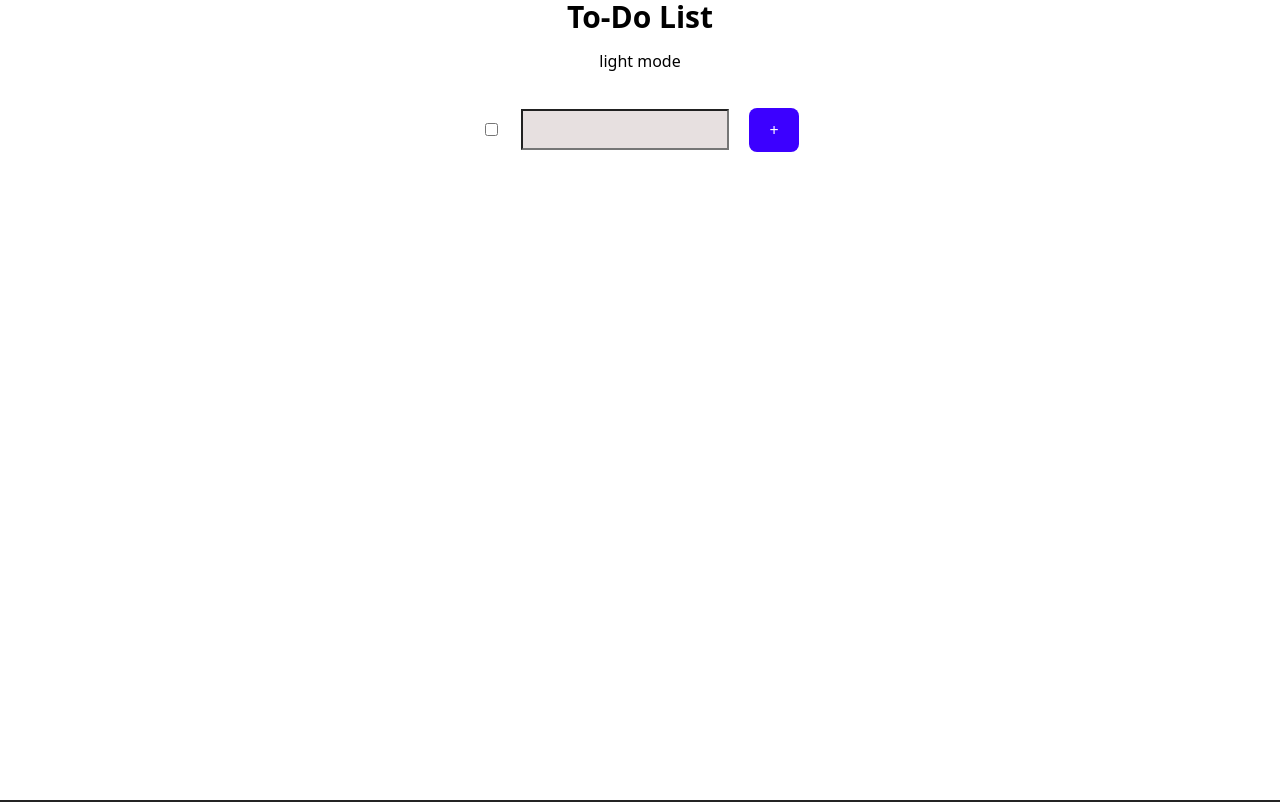
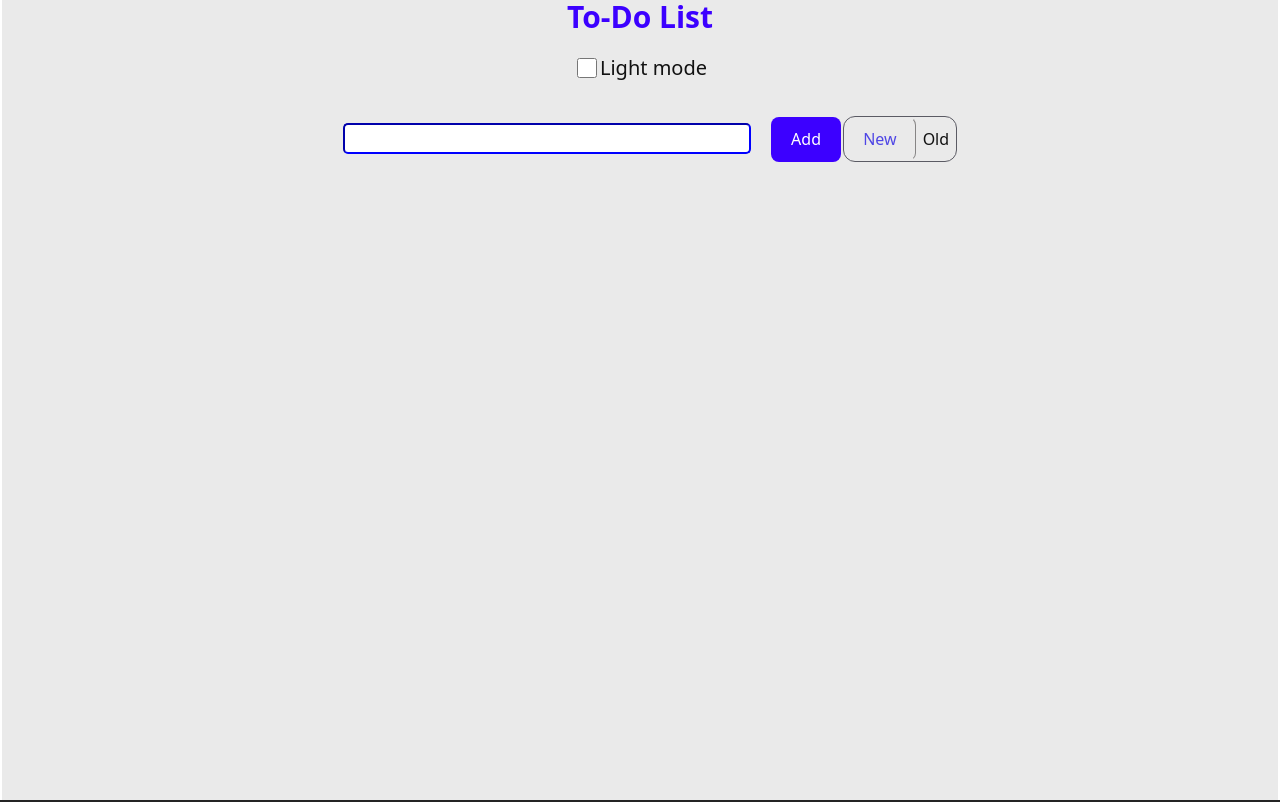
Before and after one commit to Ayvpavel/ToDo, a React (Vite) app: page / in a window 1280 px wide. Built offline with nearby package versions, Linux system fonts and the light colour scheme.

Commit message:
Добавил стили кнопок сортировки и сохранение задач в localStorage

```diff
--- a/src/App.css
+++ b/src/App.css
@@ -46,30 +46,35 @@ body {
   background-color: white;
   height: 100%;
 }
-.value {
-  margin: 20px;
-  color: black;
-  font-size: 20px;
-  background-color: rgb(231, 224, 224);
-}
 .buttonAdd {
   background-color: rgb(60, 0, 255);
   color: white;
   padding: 0.6em 1.2em;
+  height: 45px;
 }
 
 .NewDiv {
-  color: black;
-  border: 2px solid rgb(88, 77, 99);
+  display: flex;
+  color: var(--text-color);
+  border: 1px solid rgb(85, 82, 88);
   border-radius: 8px;
   margin-bottom: 8px;
-  width: 100%;
+  width: 600px;
   font-size: 10px;
+  min-height: 100%;
+  margin-right: 5px;
+  padding-left: 10px;
 }
 
 .DelletButton {
   font-size: 30px;
-  /* background-color: #9d9696; */
+  width: 37px;
+}
+.inputActive {
+  margin-top: 6px;
+  accent-color: #4caf50;
+  transform: scale(1.2);
+  cursor: pointer;
 }
 
 /* .post {
@@ -78,8 +83,14 @@ body {
 } */
 
 .value {
-  width: 200px;
-  height: 35px;
+  width: 400px;
+  height: 25px;
+  border-radius: 5px;
+  margin: 20px;
+  font-size: 20px;
+  border-color: blue;
+  background-color: var(--input-color);
+  color: var(--text-color);
 }
 
 .TodoLIST {
@@ -96,7 +107,7 @@ body {
   left: 0;
   top: 50%;
   width: 100%;
-  height: 2px;
+  min-height: 2px;
   background: #000;
   transform: translateY(-50%);
   pointer-events: none;
@@ -104,23 +115,35 @@ body {
 
 h1 {
   font-size: 30px;
-  /* color: rgb(39, 154, 118); */
+  color: rgb(60, 0, 255);
 }
 
 .NewDiv {
   /* color: rgb(39, 154, 118); */
-  font-size: 20px;
+  font-size: 25px;
+  word-break: break-word;
+  overflow-wrap: break-word;
 }
-
 
 .postBtn {
   display: flex;
+  text-align: center;
+  justify-content: center;
+  min-height: 45px;
+  margin-bottom: 10px;
 }
 
 .btnEditDel {
   display: flex;
-  border: 2px solid rgb(88, 77, 99);
+  /* border: 1px solid rgb(93, 88, 97); */
   border-radius: 8px;
+  height: 100%;
+}
+.btnEdit {
+  padding: 0;
+  margin: 0;
+  height: 45px;
+  width: 37px;
 }
 h1 {
   margin: 0;
@@ -137,3 +160,76 @@ html {
 #root {
   width: 100%;
 }
+
+.valueAdd {
+  height: 40px;
+  width: 600px;
+  font-size: 30px;
+  border-radius: 5px;
+  /* border-color: green; */
+  border: 1px solid green;
+}
+
+.lightMode {
+  display: flex;
+  justify-content: center;
+  align-items: center;
+}
+
+.checkMode {
+  height: 20px;
+  width: 20px;
+}
+.pMode {
+  font-size: 20px;
+  color: var(--text-color);
+}
+.imgEdit {
+  margin-top: 6px;
+}
+
+.saveDel {
+  display: contents;
+}
+
+/* .NEWOLD{
+  height: 40px;
+  margin-left: 2px;
+display: inline-block;
+  border: 2px solid #4f46e5;
+} */
+.NEWOLD {
+  margin-left: 2px;
+  display: inline-flex;
+  border: 1px solid #5b5b64;
+  border-radius: 12px;
+  overflow: hidden;
+}
+
+.btnNew {
+  padding: 10px 18px;
+  font-size: 16px;
+  background: transparent;
+  cursor: pointer;
+  color: #4f46e5;
+  transition: 0.2s;
+  border-right: 0.1px solid rgb(135, 133, 133);
+}
+.btnNew:hover {
+  background: #eef2ff;
+}
+
+.btnOld.active {
+  background: #4f46e5;
+  color: white;
+}
+.btnOld {
+  color: var(--text-color);
+}
+
+.MuiSvgIcon-root {
+  color: var(--text-color);
+}
+.imgEdit {
+  /* background-color: var(--background-color); */
+}
--- a/src/components/AddTodo/AddTodo.tsx
+++ b/src/components/AddTodo/AddTodo.tsx
@@ -1,35 +1,62 @@
-import { useState } from "react";
+import { useEffect, useState } from "react";
 import { TodoList } from "../TodoList/TodoList";
 import { useTheme } from "../../utils/useTheme";
+import styled from "styled-components";
 
 export interface IToDo {
   value: string;
   done: boolean;
   isEdit: boolean;
   draft: string;
+  createdAt: number;
 }
+type TSort = "new" | "old";
 
 function AddTodo() {
   const [text, setText] = useState("");
-  const [todoList, setTodoList] = useState<IToDo[]>([]);
-  const { switchTheme, theme} = useTheme();
+  const [todoList, setTodoList] = useState<IToDo[]>(() => {
+    const saved = localStorage.getItem("todos");
+    return saved ? JSON.parse(saved) : [];
+  });
+  const [sortType, setSortType] = useState<TSort>("new");
+  const { switchTheme, theme } = useTheme();
+  const sortedTodos = [...todoList].sort((a, b) => {
+    if (sortType === "new") {
+      return b.createdAt - a.createdAt;
+    }
+    return a.createdAt - b.createdAt;
+  });
+
+  useEffect(() => {
+    localStorage.setItem("todos", JSON.stringify(todoList));
+  }, [todoList]);
 
   function addtodo() {
     if (text.trim() === "") {
-      return alert("Пожалуйста, введите задачу");
+      return alert("Введите задачу");
     }
     setTodoList([
       ...todoList,
-      { value: text, done: false, isEdit: false, draft: text },
+      {
+        value: text,
+        done: false,
+        isEdit: false,
+        draft: text,
+        createdAt: Date.now(),
+      },
     ]);
     setText("");
   }
 
   return (
-    <div className="wrapper " id={theme} >
+    <div className="wrapper " id={theme}>
       <h1>To-Do List</h1>
-      <p>{theme} mode</p>
-      <input onChange={switchTheme} type="checkbox" id="" />
+      <div className="lightMode">
+        {" "}
+        <input className="checkMode" onChange={switchTheme} type="checkbox" />
+        <p className="pMode">{theme} mode</p>
+      </div>
+      <div></div>
 
       <input
         className="value"
@@ -40,10 +67,18 @@ function AddTodo() {
         type="text"
       />
       <button className="buttonAdd" onClick={addtodo}>
-        +
+        Add
       </button>
+      <div className="NEWOLD">
+        <button className="btnNew" onClick={() => setSortType("new")}>
+          New
+        </button>
+        <button className="btnOld" onClick={() => setSortType("old")}>
+          Old
+        </button>
+      </div>
 
-      <TodoList tasks={todoList} dispach={setTodoList} />
+      <TodoList tasks={sortedTodos} dispach={setTodoList} />
     </div>
   );
 }
--- a/src/components/TodoList/TodoList.tsx
+++ b/src/components/TodoList/TodoList.tsx
@@ -5,8 +5,8 @@ import {
 } from "@mui/icons-material";
 import type { IToDo } from "../AddTodo/AddTodo";
 import DeleteForeverIcon from "@mui/icons-material/DeleteForever";
-import { useEffect, useState } from "react";
-import editIkon from "../../assets/edit_10015412.png"
+import { use, useEffect, useState } from "react";
+import editIkon from "../../assets/edit.svg";
 
 type TProps = {
   tasks: IToDo[];
@@ -16,6 +16,8 @@ type TProps = {
 };
 
 export function TodoList(props: TProps) {
+     console.log("TodoList")
+
   function deletButton(deletIndex: number) {
     const newTasks = props.tasks.filter((item, index) => {
       if (index === deletIndex) {
@@ -28,6 +30,8 @@ export function TodoList(props: TProps) {
   }
 
   function completeTasks(index: number) {
+    console.log("completeTasks")
+
     const newTasks = props.tasks.map((item, i) => {
       if (index === i) {
         return { ...item, done: !item.done };
@@ -83,14 +87,16 @@ export function TodoList(props: TProps) {
                   }}
                   type="text"
                   value={item.draft}
+                  className="valueAdd"
                 />
+                <div className="saveDel">
                   <button
                     onClick={() => {
                       handleAccept(index);
                       handleEdit(index);
                     }}
                   >
-                  ^
+                    save
                   </button>
                   <button
                     onClick={() => {
@@ -100,17 +106,21 @@ export function TodoList(props: TProps) {
                     X
                   </button>
                 </div>
+              </div>
             ) : (
-              <div className="postBtn" >
+              <div className="postBtn">
                 <div
-                style={{ textDecoration: item.done ? "line-through" : undefined }}
+                  style={{
+                    textDecoration: item.done ? "line-through" : undefined,
+                  }}
                   className="NewDiv"
                 >
-                {item.value}{" "}
-
-
+                  {item.value}
+                  {"  "}
                 </div>
-              <div className="btnEditDel">  <button
+                <div className="btnEditDel">
+                  {" "}
+                  <button
                     className="DelletButton"
                     onClick={() => {
                       deletButton(index);
@@ -119,21 +129,28 @@ export function TodoList(props: TProps) {
                     <DeleteForeverIcon />{" "}
                   </button>
                   <button
+                    className="btnEdit"
                     onClick={() => {
                       handleEdit(index);
                     }}
                   >
-                  <img src={editIkon} width={10} height={10} alt="editIkon" />
+                    <img
+                      className="imgEdit"
+                      src={editIkon}
+                      width={15}
+                      height={18}
+                      alt="editIkon"
+                    />
                   </button>
                   <input
+                    className="inputActive"
                     type="checkbox"
-                  // checked={}
                     onClick={() => {
                       completeTasks(index);
                     }}
-                /></div>
+                  />
                 </div>
-
+              </div>
             )}
           </div>
         );
--- a/src/index.css
+++ b/src/index.css
@@ -64,13 +64,17 @@ button:focus-visible {
 } */
 
 :root {
-  --background-color: white;
-  --text-color: black;
+  --background-color: rgb(234, 234, 234);
+  --text-color: #121212;
+  --btn-color: #121212;
+  --input-color: white;
 }
-  .wrapper#dark {
-    /* Селектор для темной темы */
-    --background-color: black;
-    --text-color: white;
+.wrapper#dark {
+  /* Селектор для темной темы */
+  --background-color: #242424;
+  --text-color: white;
+  ---btn-color: white;
+  --input-color:rgb(49, 42, 42);
 
 }
 
--- a/src/utils/useTheme.ts
+++ b/src/utils/useTheme.ts
@@ -1,9 +1,9 @@
 import { useState } from "react";
-type theme = "light" | "dark";
+type theme = "Light" | "dark";
 function useTheme() {
-  const [theme, setTheme] = useState<theme>("light");
+  const [theme, setTheme] = useState<theme>("Light");
   const switchTheme = () => {
-    setTheme((cur) => (cur === "light" ? "dark" : "light"));
+    setTheme((cur) => (cur === "Light" ? "dark" : "Light"));
   };
 
   return {
```
Also changed, not shown: src/components/EditTodo/EditTodo.tsx (added, +19 -0 lines), src/components/TodoItem/TodoItem.tsx (added, +75 -0 lines), src/assets/edit.svg (added), src/components/EditTodo/EditTodo.jsx (deleted), src/components/TodoItem/TodoItem.jsx (deleted). Lines whose indentation alone changed are shown as unchanged.
